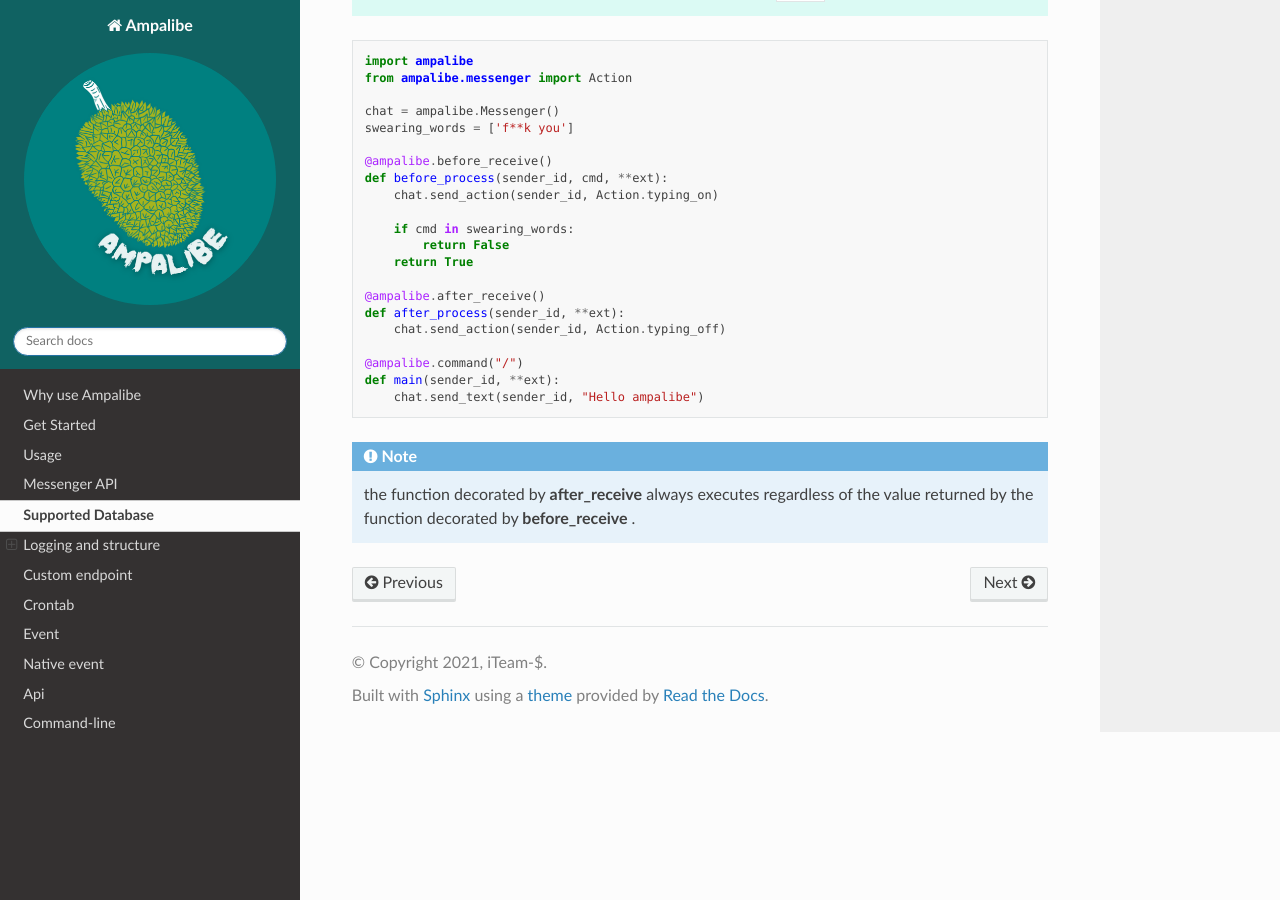
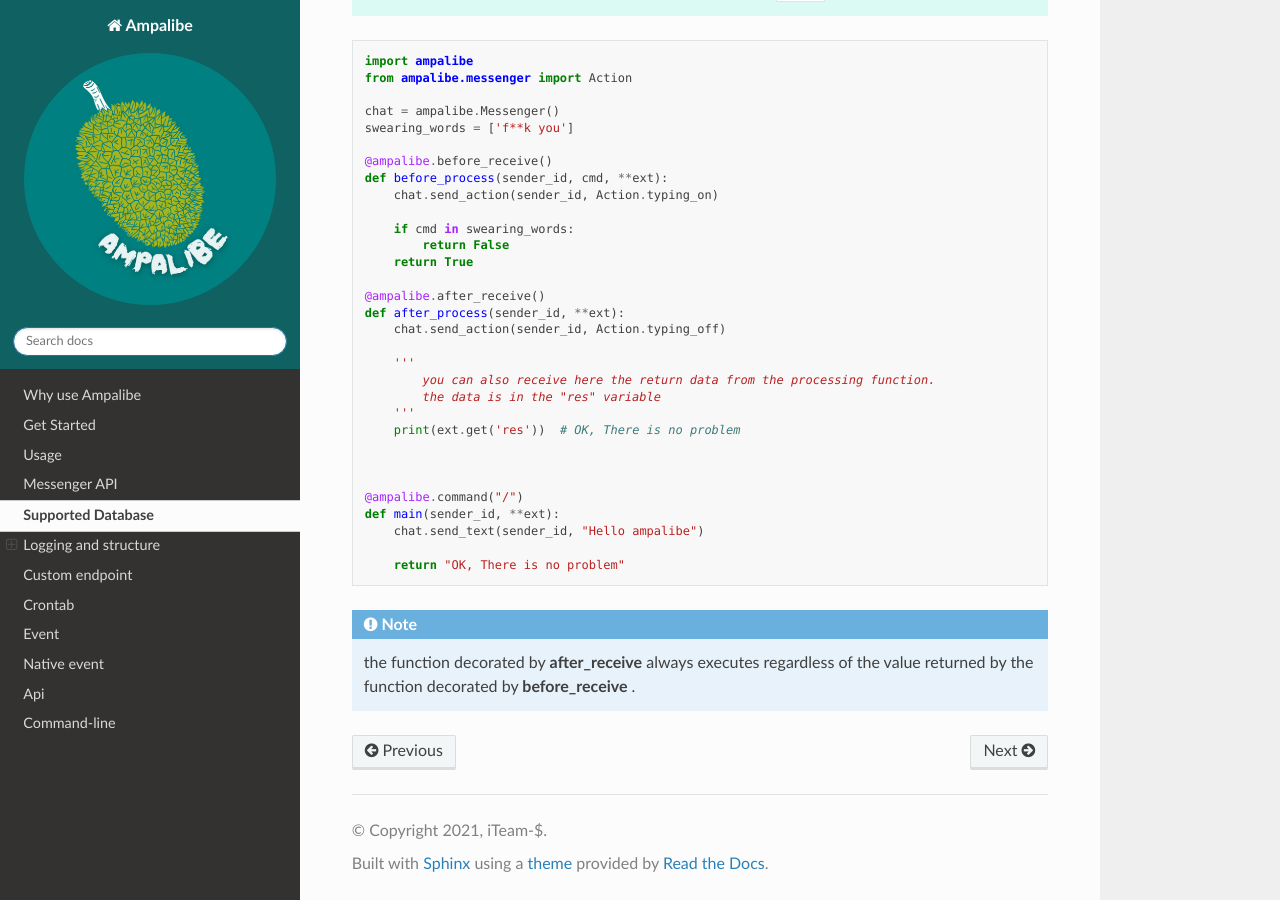
Before and after one commit to iTeam-S/Ampalibe, a Sphinx documentation site: the page built from docs/source/more.rst, in a window 1280 px wide and 900 px high, scrolled down 7160 px. Built offline with Sphinx 7.4.7 and the Read the Docs theme 2.0.0, drawn with Linux system fonts in a browser that asks for light colours.

Commit message:
[ADD] add in docs

```diff
--- a/docs/source/more.rst
+++ b/docs/source/more.rst
@@ -404,9 +404,19 @@ in ampalibe as decorator to execute a function before or after a received messag
     def after_process(sender_id, **ext):
         chat.send_action(sender_id, Action.typing_off)
 
+        '''
+            you can also receive here the return data from the processing function.
+            the data is in the "res" variable
+        '''
+        print(ext.get('res'))  # OK, There is no problem
+
+
+
     @ampalibe.command("/")
     def main(sender_id, **ext):
         chat.send_text(sender_id, "Hello ampalibe")
+
+        return "OK, There is no problem"
 
 
 .. note::
```
